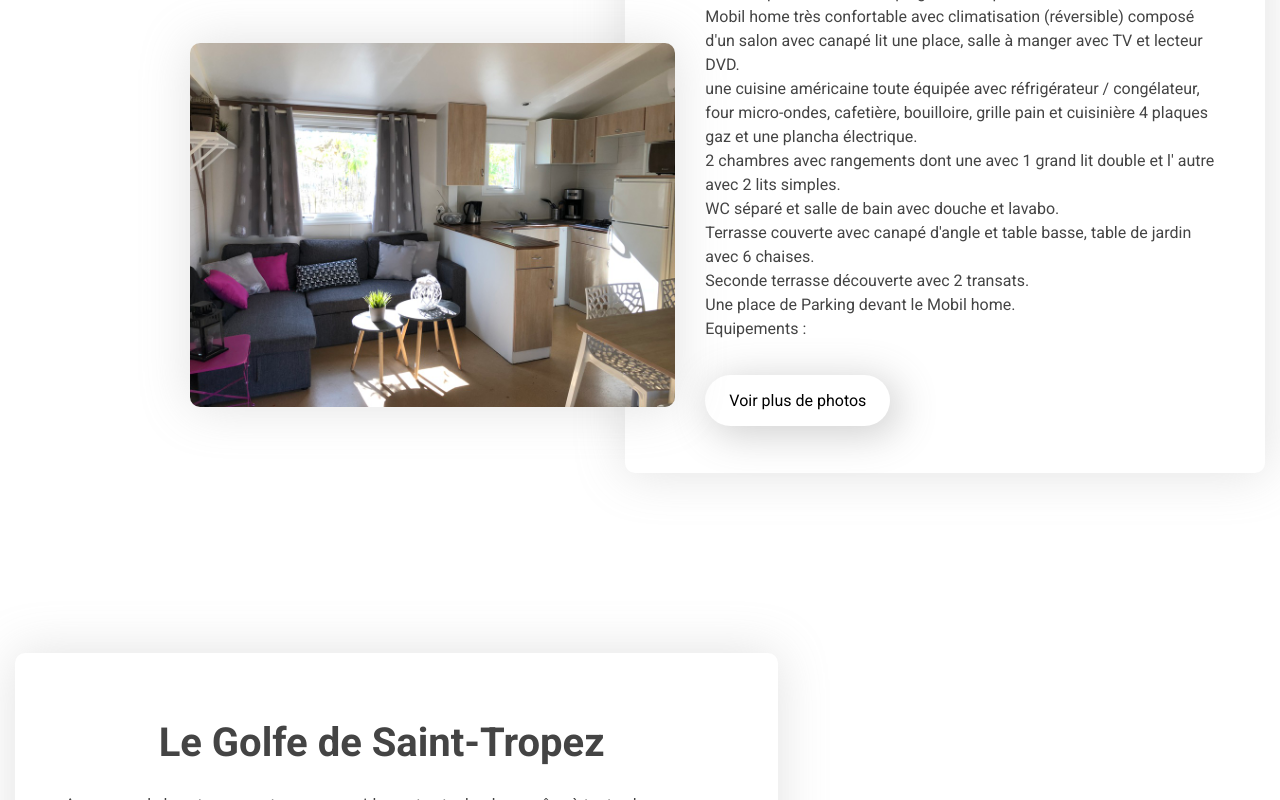
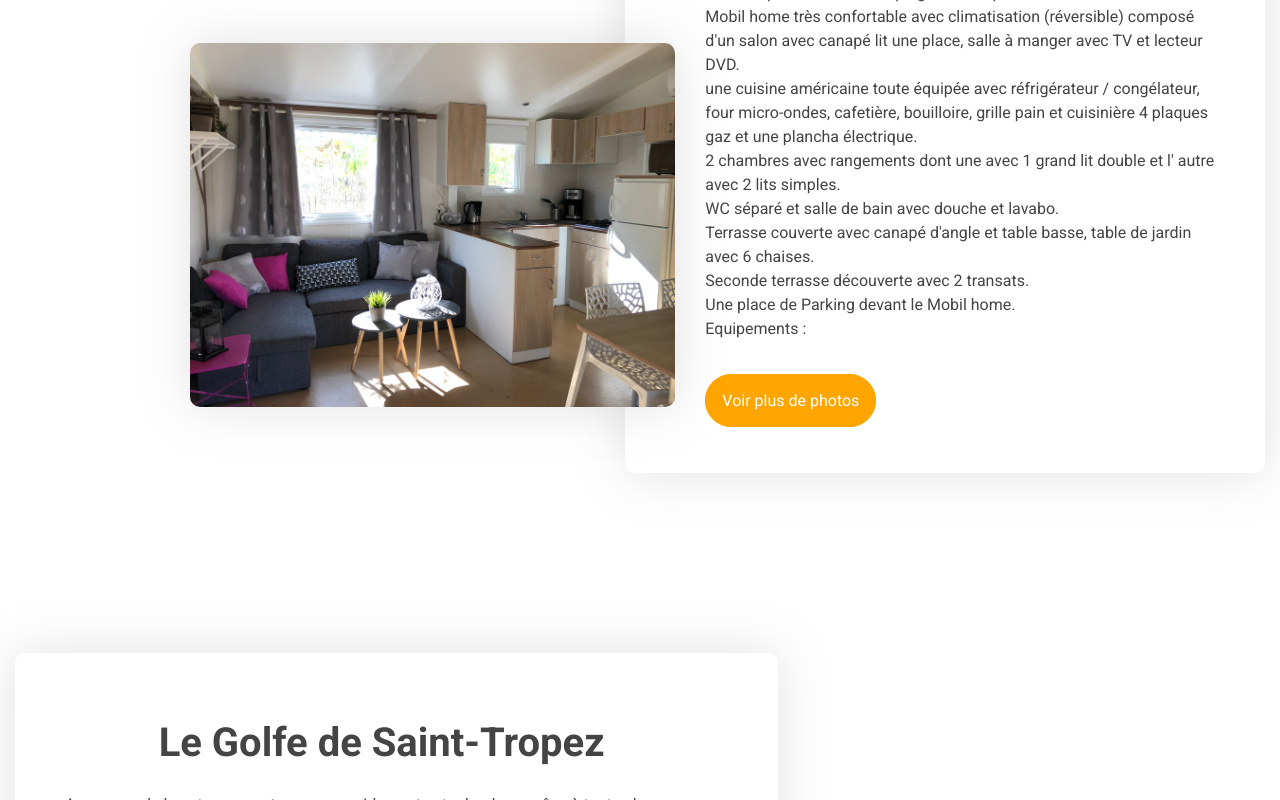
Before and after one commit to ThomasCast/le-mobil-home-st-tropez, a plain HTML site: page index.html in a window 1280 px wide. In both pictures the pointer is over the link "Voir plus de photos". Shown: the part 1103-1903 px from the top of the page. Drawn offline with Linux system fonts and the light colour scheme.

Commit message:
modif style modal

```diff
--- a/css/components/modal.css
+++ b/css/components/modal.css
@@ -23,12 +23,10 @@
   height: 90%;
   padding: 2rem 2rem;
   border-radius: .8rem;
-
   color: #444;
   background: rgb(255, 255, 255);
   box-shadow: .4rem .4rem 2.4rem .2rem rgba(0, 0%, 41%, 0.3);
   position: relative;
-
   overflow: hidden;
 }
 
@@ -42,48 +40,38 @@
 
 .link-1 {
   font-size: 1rem;
-
-  color: var(--light);
-  background: var(--background);
-  box-shadow: .4rem .4rem 2.4rem .2rem hsla(240, 0%, 40%, 0.3);
-  border-radius: 100rem;
-  padding: 1rem 1.5rem;
-
-  transition: .2s;
+  color: #444;
+  border: 1px solid rgba(68, 68, 68, 0.5);
+  border-radius: 50px;
+  padding: 1rem 1rem;
+  transition: .3s;
 }
 
-.link-1:hover,
-.link-1:focus {
-  transform: translateY(-.2rem);
-  box-shadow: 0 0 4.4rem .2rem rgba(236, 50%, 50%, 0.4);
+.link-1:hover {
+  color: white;
+  background-color: orange;
+  border: 1px solid orange;
 }
 
 .link-2 {
   width: 4rem;
   height: 4rem;
-
   color: inherit;
   font-size: 3rem;
-
   position: absolute;
   top: 2rem;
   right: 2rem;
-
   display: flex;
   justify-content: center;
   align-items: center;
-
   transition: .2s;
 }
 
 .link-2::before {
   content: '×';
-
-  transform: translateY(-.1rem);
 }
 
-.link-2:hover,
-.link-2:focus {
+.link-2:hover {
   color: orange;
-  transform: translateY(-.2rem);
+  transform: translateY(-.3rem);
 }
```
